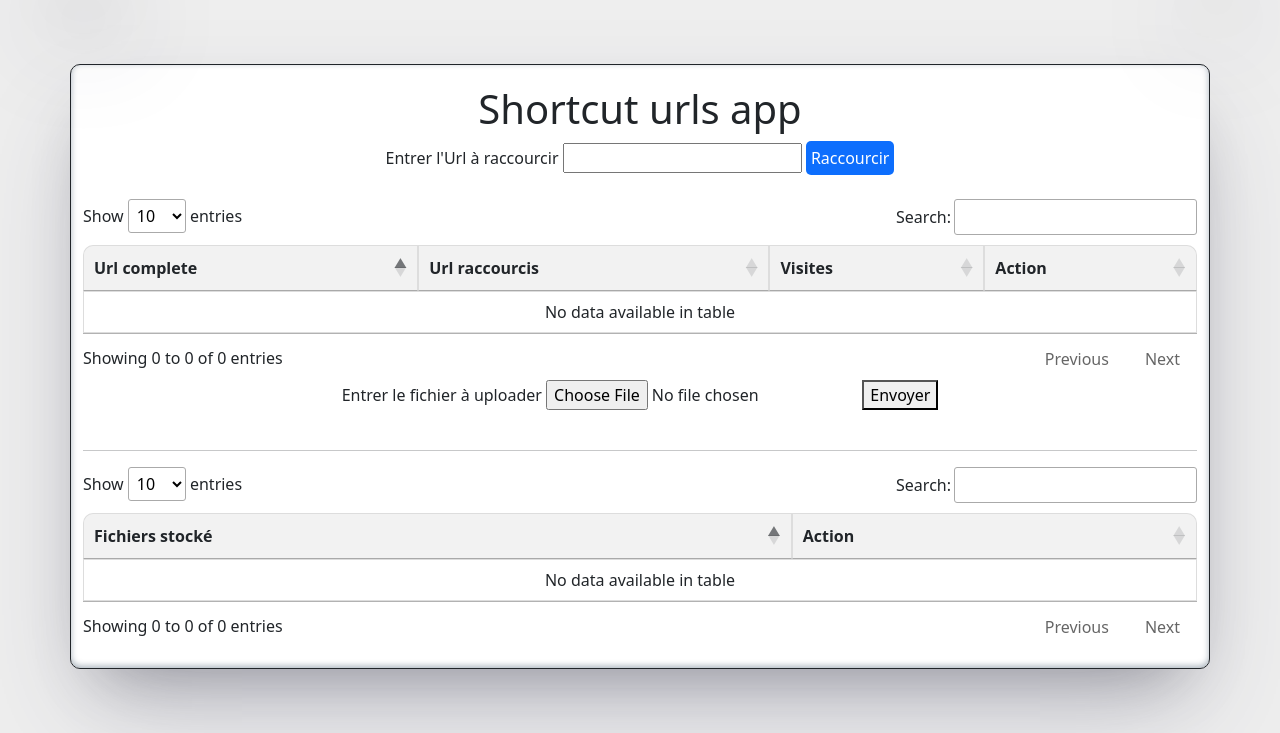
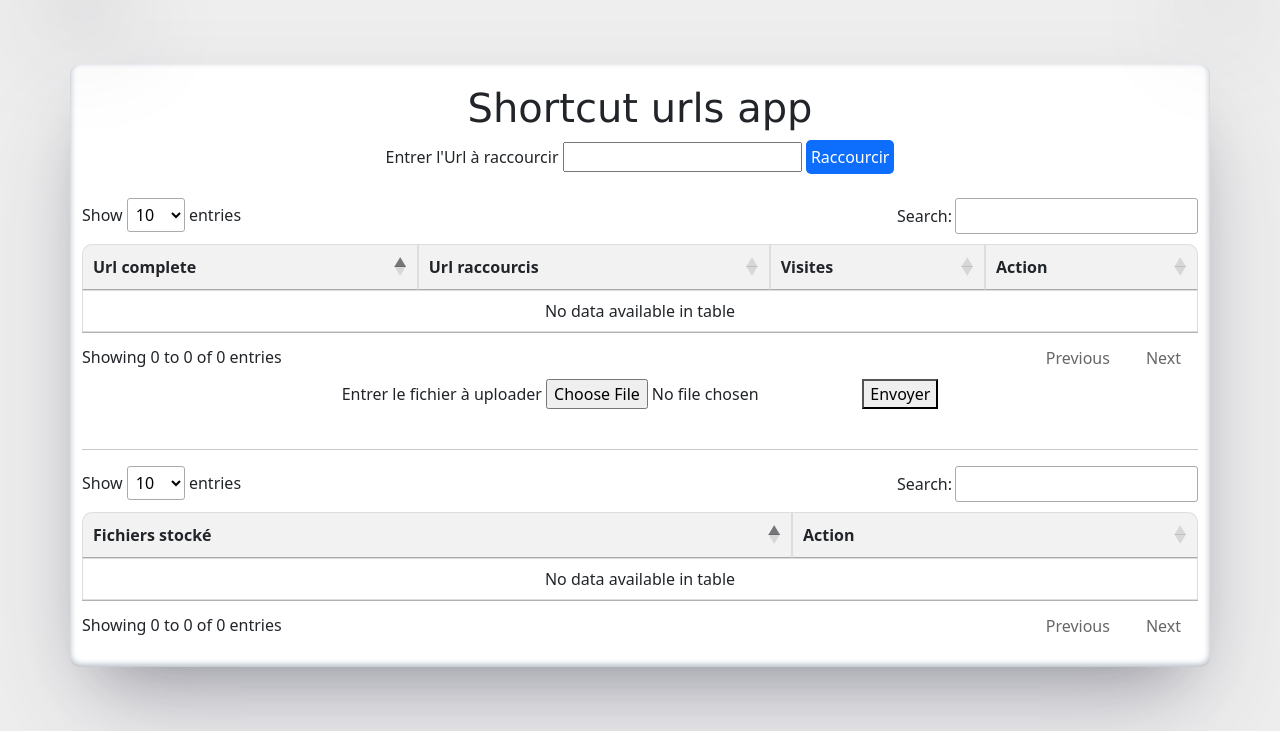
Before and after one commit to CentaureChris/phpShortcutUrl, a PHP site: page / in a window 1280 px wide. Shown: the part 79-812 px from the top of the page. Run offline with PHP 8.4, Linux system fonts and the light colour scheme; the visitor is signed in with stand-in values (Sample User, id 1); data comes from the database, SQL or seed files in the repository; some libraries are stand-ins or nearby versions.

Commit message:
some css

```diff
--- a/app/assets/css/style.css
+++ b/app/assets/css/style.css
@@ -1,6 +1,7 @@
 h1{
     text-align: center;
     margin-bottom: 25px;
+    font-family: Verdana, Geneva, Tahoma, sans-serif;
 }
 
 html body {
@@ -10,7 +11,7 @@ html body {
 
 .container {
     margin: 5%;
-    border: 0.3px solid;
+    /* border: 0.3px solid; */
     border-radius: 10px;
     padding: 20px;
     box-shadow: rgba(50, 50, 93, 0.25) 0px 50px 100px -20px,
```
